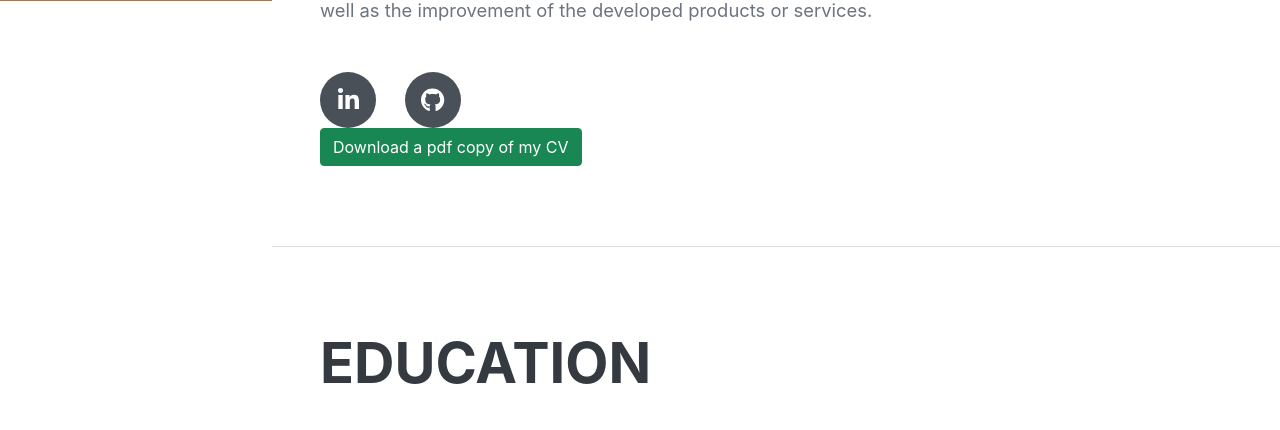
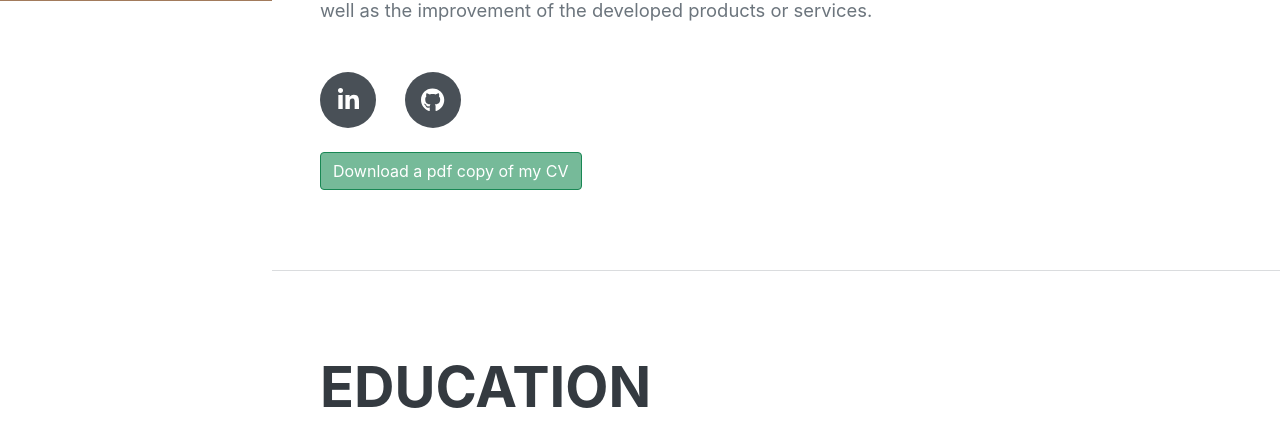
Before and after one commit to sergioandresmonsalvecastaneda/cv-sm, a Flask app: page / in a window 1280 px wide. Shown: the part 799-1229 px from the top of the page. Run offline with Flask 2, Linux system fonts and the light colour scheme; some libraries are stand-ins or nearby versions; some web fonts are replaced.

Commit message:
download button cv color

```diff
--- a/templates/index.html
+++ b/templates/index.html
@@ -65,8 +65,8 @@
                     </div>
 
                     <div>
-                        <!-- <object data="{{ url_for('static', filename='../static/cv/Sergio_Monsalve_cv.pdf')}}" type="application/pdf" style="min-height:100vh;width:100%"></object> -->
-                        <a class="btn btn-success" href="{{url_for('cv')}}">Download a pdf copy of my CV</a>
+                        <!-- <object data="{{ url_for('static', filename='../static/cv/Sergio_Monsalve_cv.pdf')}}" type="application/pdf" style="min-height:100vh;width:100%"></object> --> <br>
+                        <a class="btn btn-success" href="{{url_for('cv')}}" style="background-color: #76BA99;">Download a pdf copy of my CV</a>
 
                     </div>
                 </div>
```
